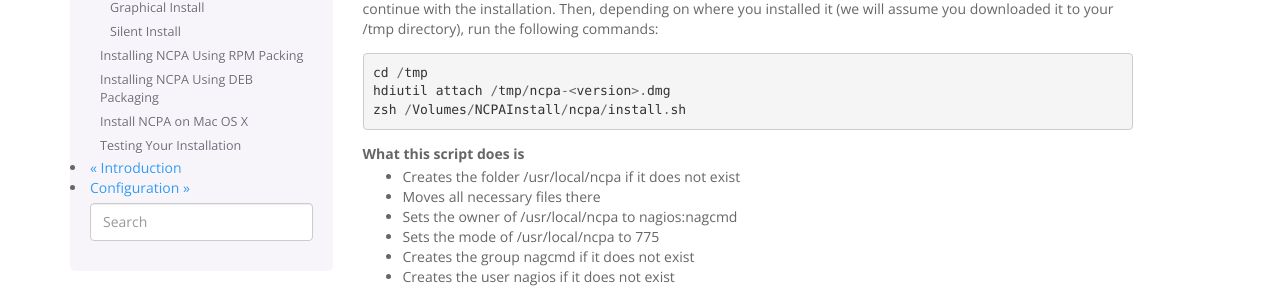
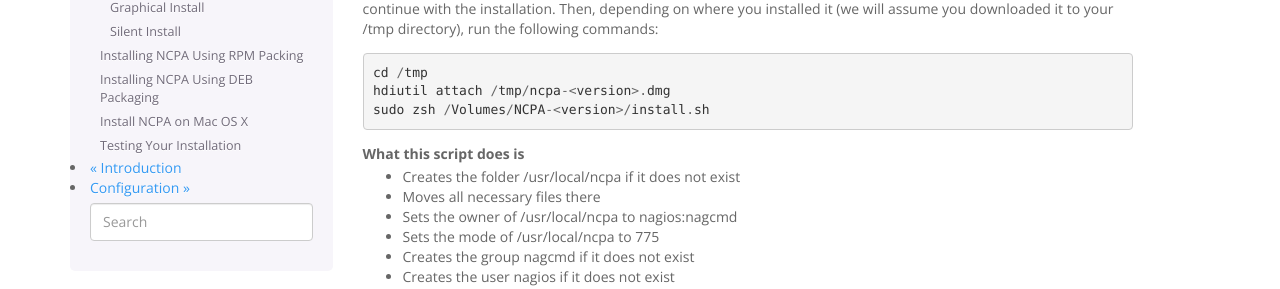
Before and after one commit to NagiosEnterprises/ncpa, a Sphinx documentation site: the page built from docs/installation.rst, in a window 1280 px wide and 900 px high, scrolled down 3786 px. Shown: the part 158-447 px from the top of the window. Built offline with Sphinx 7.4.7, drawn with Linux system fonts in a browser that asks for light colours; the version number could not be read and is left out.

Commit message:
Update Mac OSX install commands

```diff
--- a/docs/installation.rst
+++ b/docs/installation.rst
@@ -176,7 +176,7 @@
 
     cd /tmp
     hdiutil attach /tmp/ncpa-<version>.dmg
-    zsh /Volumes/NCPAInstall/ncpa/install.sh
+    sudo zsh /Volumes/NCPA-<version>/install.sh
 
 What this script does is
     * Creates the folder /usr/local/ncpa if it does not exist
```
